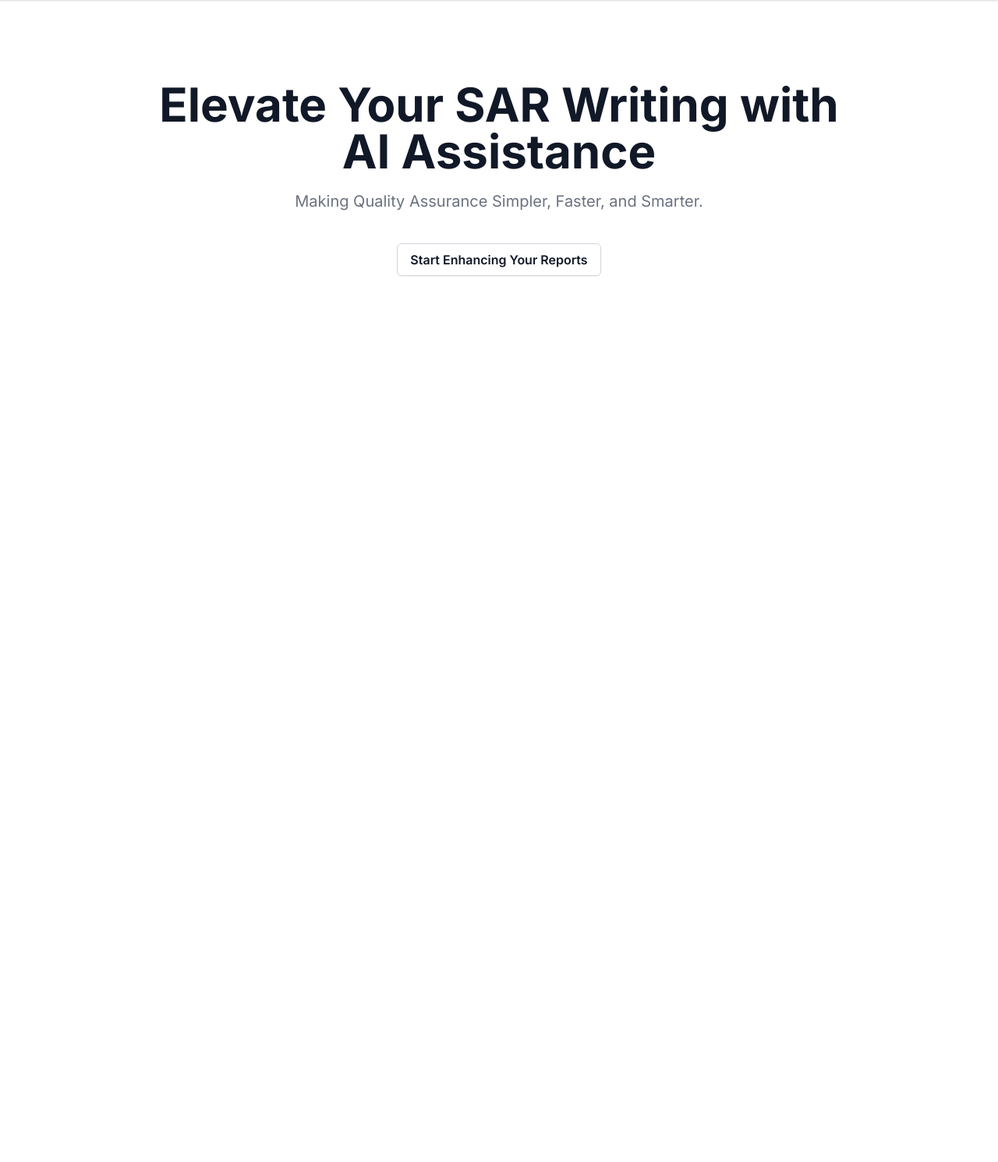
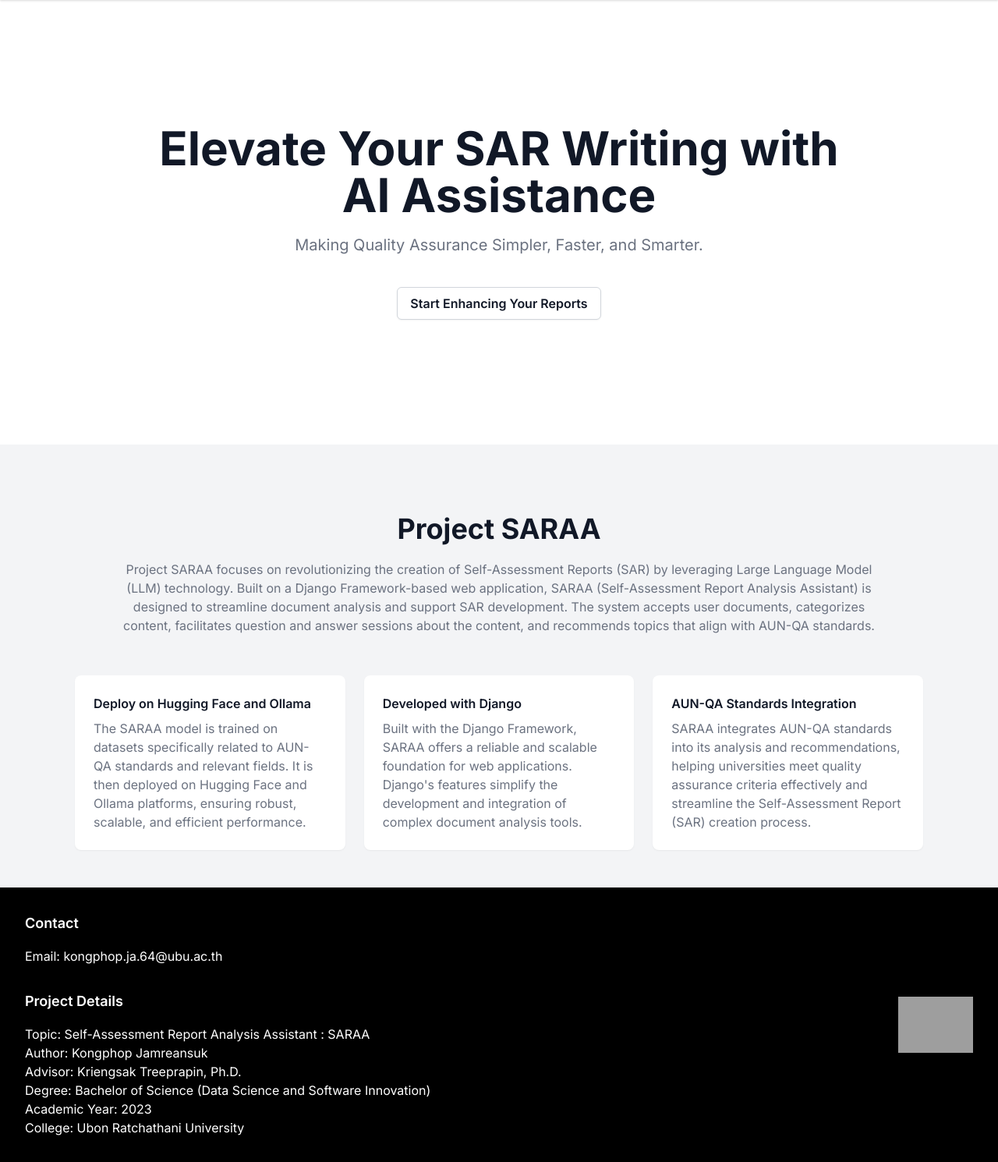
Before and after one commit to Strangahhh/FP_SARAA, a Django app: page / in a window 1280 px wide. Shown: the part 64-1554 px from the top of the page at 78% size. Before the commit the page ends 418 px from the top, so only its background shows below. Run offline with Django 4.2, Linux system fonts and the light colour scheme; grey boxes are pictures that could not be loaded.

Commit message:
update homepage

```diff
--- a/ChatHub/chroma_utils.py
+++ b/ChatHub/chroma_utils.py
@@ -153,7 +153,7 @@ def summary(conversation_string):
     # model = Ollama(model="llama3")
     # response_text = model.invoke(prompt)
 
-    response = ollama.chat(model='llama3', messages=[
+    response = ollama.chat(model='strangex/saraa-8b-orpo-aunqa', messages=[
         # {
         # 'role': 'system',
         # 'content': prompt
--- a/ChatHub/templates/ChatHub/home.html
+++ b/ChatHub/templates/ChatHub/home.html
@@ -11,11 +11,6 @@
             font-family: 'Inter', sans-serif;
         }
 
-        .hero-section {
-            /* background-color: #f9fafb; */
-            padding: 4rem 0;
-        }
-
         .button {
             transition: background-color 0.3s, color 0.3s;
         }
@@ -24,11 +19,16 @@
             background-color: #000;
             color: #fff;
         }
+
+        .no-gap {
+            margin: 0;
+            padding: 0;
+        }
     </style>
     <link href="https://fonts.googleapis.com/css2?family=Inter:wght@400;600;700&display=swap" rel="stylesheet">
 </head>
 
-<body>
+<body class="no-gap">
     <header class="bg-white shadow">
         <div class="max-w-7xl mx-auto px-4 sm:px-6 lg:px-8">
             <div class="flex justify-between h-16">
@@ -51,7 +51,7 @@
     </header>
 
     <main class="hero-section">
-        <div class="text-center my-15">
+        <div class="text-center my-40">
             <h1 class="text-6xl font-bold text-gray-900 mt-10 mb-4">Elevate Your SAR Writing with <br> AI Assistance</h1>
             <p class="text-xl text-gray-500 mb-10 my-5">Making Quality Assurance Simpler, Faster, and Smarter.</p>
             <div class="flex justify-center gap-4">
@@ -60,7 +60,58 @@
                     Enhancing Your Reports</a>
             </div>
         </div>
+        <div class="py-30">
+            <section class="pt-12 pb-3 bg-gray-100">
+                <div class="max-w-6xl mx-auto px-4 sm:px-6 lg:px-20">
+                    <div class="text-center my-15">
+                        <h1 class="text-4xl font-bold text-gray-900 mt-10 mb-4">Project SARAA</h1>
+                        <p class="text-base text-gray-500 mb-10 my-5">Project SARAA focuses on revolutionizing the creation of Self-Assessment Reports (SAR) by leveraging Large Language Model (LLM) technology. Built on a Django Framework-based web application, SARAA (Self-Assessment Report Analysis Assistant) is designed to streamline document analysis and support SAR development. The system accepts user documents, categorizes content, facilitates question and answer sessions about the content, and recommends topics that align with AUN-QA standards.</p>
+                    </div>
+                </div>
+            </section>
+            <section class="pb-12 bg-gray-100">
+                <div class="max-w-6xl mx-auto px-4 sm:px-6 lg:px-8">
+                    <div class="grid grid-cols-1 md:grid-cols-3 gap-6">
+                        <!-- Card 1 -->
+                        <div class="bg-white p-6 shadow-sm rounded-lg">
+                            <h3 class="text-base font-semibold text-gray-900 mb-2">Deploy on Hugging Face and Ollama</h3>
+                            <p class="text-gray-500">The SARAA model is trained on datasets specifically related to AUN-QA standards and relevant fields.
+                                It is then deployed on Hugging Face and Ollama platforms, ensuring robust, scalable, and efficient performance.
+                            </p>
+                        </div>
+                        <!-- Card 2 -->
+                        <div class="bg-white p-6 shadow-sm rounded-lg">
+                            <h3 class="text-base font-semibold text-gray-900 mb-2">Developed with Django</h3>
+                            <p class="text-gray-500">Built with the Django Framework, SARAA offers a reliable and scalable foundation for web applications.
+                                Django's features simplify the development and integration of complex document analysis tools.</p>
+                        </div>
+                        <!-- Card 3 -->
+                        <div class="bg-white p-6 shadow-sm rounded-lg">
+                            <h3 class="text-base font-semibold text-gray-900 mb-2">AUN-QA Standards Integration</h3>
+                            <p class="text-gray-500">SARAA integrates AUN-QA standards into its analysis and recommendations,
+                                helping universities meet quality assurance criteria effectively and streamline the Self-Assessment Report (SAR) creation process.</p>
+                        </div>
+                    </div>
+                </div>
+            </section>
+        </div>
     </main>
+    <footer class="bg-black text-white p-8 flex justify-between items-center">
+        <div class="text-left">
+            <h3 class="text-lg font-semibold mb-4">Contact</h3>
+            <p>Email: <a href="mailto:kongphop.ja.64@ubu.ac.th" class="hover:underline">kongphop.ja.64@ubu.ac.th</a></p>
+            <h3 class="text-lg font-semibold mt-8 mb-4">Project Details</h3>
+            <p>Topic: Self-Assessment Report Analysis Assistant : SARAA</p>
+            <p>Author: Kongphop Jamreansuk</p>
+            <p>Advisor: Kriengsak Treeprapin, Ph.D.</p>
+            <p>Degree: Bachelor of Science (Data Science and Software Innovation)</p>
+            <p>Academic Year: 2023</p>
+            <p>College: Ubon Ratchathani University</p>
+        </div>
+        <div class="text-right">
+            <img src="https://www.ubu.ac.th/images/Ubu_logo.png" alt="Ubon Ratchathani University Logo" class="w-24 h-auto">
+        </div>
+    </footer>
 </body>
 
 </html>
--- a/ModelForge/views.py
+++ b/ModelForge/views.py
@@ -9,7 +9,7 @@ import ollama
 #     return output
 
 def resx(chat_completion):
-    response = ollama.chat(model='strangex/saraa-s:latest', messages=chat_completion)
+    response = ollama.chat(model='strangex/saraa-8b-orpo-aunqa', messages=chat_completion)
     return response['message']['content']
 
 def get_chat_completion(chat_channel_uuid, user):
```
Also changed, not shown: 1 other file.
